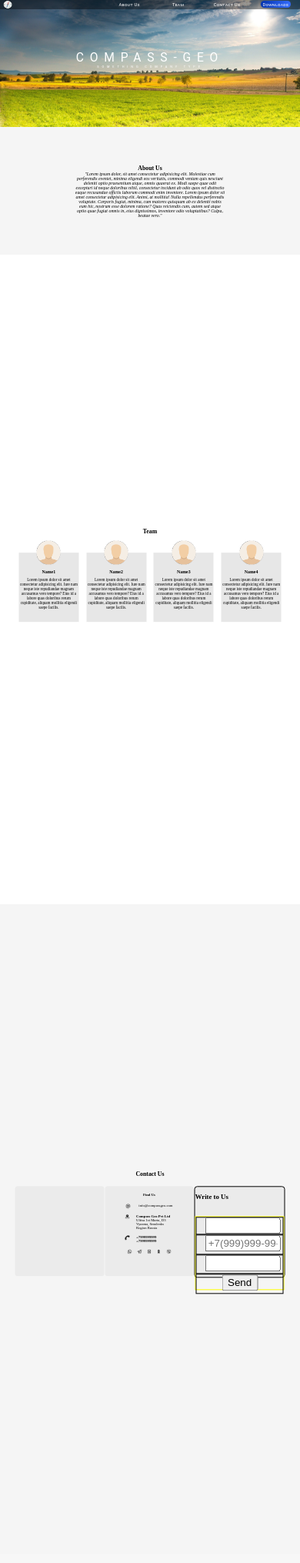
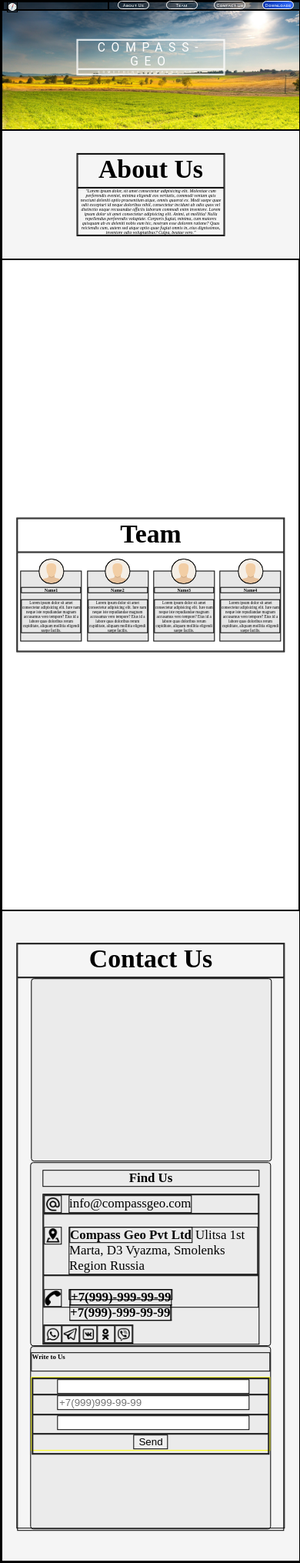
Before and after one commit to yashmadhwal/Compass, a PHP site: page /landingpage.html in a window 390 px wide. Shown: the whole page at 77% size. Before the commit the page ends 1682 px from the top, so only its background shows below. Run offline with PHP 8.4, Linux system fonts and the light colour scheme.

Commit message:
Added Mobile CSS

```diff
--- a/css/css.css
+++ b/css/css.css
@@ -1,6 +1,6 @@
-/* *{
+*{
     border: 1px solid;
-} */
+}
 
 .test{
     border: 1px solid;
@@ -239,6 +239,7 @@ section{
 }
 
     .ContactUsSubElement{
+        position: relative;
         margin-top: 3vw;
         margin-bottom: 3vw;
         width: 33%;
@@ -261,11 +262,12 @@ section{
         width: 16.21vw;
         margin: auto;
         margin-top: 2.27vw;
+        position: relative;
         }
 
         .FindUsIconDisplay{
             display: flex;
-            justify-content: space-around;
+            /* justify-content: space-between; */
 
         }
         .icon{
@@ -285,16 +287,28 @@ section{
 
         #address{
             margin-top:1.96vw;
+            /* height: 3.18vw; */
         }
 
         #phone{
+            height: 3.18vw;
             margin-top:1.96vw;
         }
 
         #findUsSocialMedia{
-            margin-top: 1.96vw;
+            justify-content: space-between;
+            /* margin-top: 1.96vw; */
+            position: absolute;
+            bottom: 0;
         }
 
+
+        #Greybox{
+            width: 90%;
+            margin: auto;
+            margin-top: 2vw;
+            height: 2vw;
+        }
 
         /* Write to Us */
         #WriteToUS{
@@ -352,6 +366,3 @@ section{
             #FormButton{
                 height: 6vw;
             }
-
-
-/* ONLINE CSS */
--- /dev/null
+++ b/css/css_mobile.css
@@ -0,0 +1,159 @@
+@media (max-width: 575.98px){
+
+.sectionHeading{
+    height: 5vh;
+    font-size: 4vh;
+}
+
+/* Contact Us */
+
+#ContactUsArea{
+    width: 90%;
+    height: 90vh;
+}
+
+#ContactUsContent{
+    height: 85vh;
+    display: block;
+}
+
+    .ContactUsSubElement{
+        position: relative;
+        margin-top: 3vw;
+        margin-bottom: 3vw;
+        margin: auto;
+        width: 90%;
+        height: 28vh;
+        background-color: rgba(196, 196, 196, 0.2);
+        border-radius: 1vw;
+    }
+
+
+    #inneriframe{
+        /* position: absolute; */
+        /* top: -10px; */
+        left: 4.3vw;
+        /* width: 100%;
+        height: 100%; */
+      }
+
+    /* Find Us*/
+    h4{
+        font-size: 2vh;
+        width: 90%;
+        margin: auto;
+        margin-top: 2.27vw;
+        text-align: center;
+    }
+
+    #findUsInfo{
+        height: 23vh;
+        width: 90%;
+        margin: auto;
+        margin-top: 1vh;
+        position: relative;
+        }
+
+        .FindUsIconDisplay{
+            display: flex;
+            /* justify-content: space-between; */
+
+        }
+        .icon{
+            height: 2.5vh;
+            width: 2.5vh;
+        }
+
+        .marginfindus{
+            font-size:2vh;
+            margin-left: 2.27vw;
+        }
+
+        #email{
+
+        }
+
+        #address{
+            margin-top:1.96vh;
+            /* height: 3.18vw; */
+        }
+
+        #phone{
+            margin-top:1.96vh;
+            height: 3.18vw;
+        }
+
+        .SMicon{
+            justify-content: space-around;
+        }
+        #findUsSocialMedia{
+            /* justify-content: space-between; */
+            /* margin-top: 1.96vw; */
+            position: absolute;
+            bottom: 0;
+        }
+
+
+
+        #Greybox{
+            display: none;
+        }
+
+        /* Write to Us */
+        #WriteToUS{
+            height: 6vw;
+        }
+
+        #FormArea{
+            height: 24vw;
+            text-align:center;
+            vertical-align:middle;
+        }
+
+        #ResponseForm{
+            height: 24vw;
+        }
+
+        .classForm{
+
+            margin-left: 10%;
+            margin-right: 10%;
+
+        }
+
+            #FormName{
+                height: 20%;
+            }
+
+            #FormNameId{
+                width: 80%;
+                /* height: 80%; */
+
+            }
+
+            #FormNumber{
+                height: 6vw;
+            }
+
+            #FormNumberId{
+                width: 80%;
+                display: inline-block;
+                vertical-align: middle;
+                /* height: 80%; */
+            }
+
+            #FormText{
+                height: 6vw;
+            }
+
+            #FormTextId{
+                width: 80%;
+                vertical-align: middle;
+                /* height: 80%; */
+            }
+
+            #FormButton{
+                height: 6vw;
+            }
+
+}
--- a/landingpage.html
+++ b/landingpage.html
@@ -6,6 +6,7 @@
     <meta name="viewport" content="width=device-width, initial-scale=1.0">
     <title>compass</title>
     <link rel="stylesheet" href="/css/css.css">
+    <link rel="stylesheet" href="/css/css_mobile.css">
     <!-- <link rel="stylesheet" href="https://cdn.jsdelivr.net/npm/bootstrap@4.5.3/dist/css/bootstrap.min.css" integrity="sha384-TX8t27EcRE3e/ihU7zmQxVncDAy5uIKz4rEkgIXeMed4M0jlfIDPvg6uqKI2xXr2" crossorigin="anonymous"> -->
 </head>
 
@@ -112,10 +113,11 @@
                 Contact Us
             </div>
             <div id="ContactUsContent">
+                <!-- Map -->
 
+                <iframe src="https://yandex.ru/map-widget/v1/?um=constructor%3A4a721c420b329df69d848f8c92572fba844088406caf493edaad68bec0b439c0&amp;source=constructor" class="ContactUsSubElement"
+                     id='inneriframe' frameborder="0"></iframe>
 
-                <!-- Map -->
-                <iframe src="https://yandex.ru/map-widget/v1/?um=constructor%3A4a721c420b329df69d848f8c92572fba844088406caf493edaad68bec0b439c0&amp;source=constructor" class="ContactUsSubElement" frameborder="0"></iframe>
 
 
                 <!-- Contact Information Find Us -->
@@ -132,7 +134,7 @@
 
                         <!-- Find Us: address -->
                         <div id="findUsAddress" class="FindUsIconDisplay">
-                            <img src='/images/Icons/icons8-address-50.png' class="icon" style='margin-top:1.96vw;'>
+                            <img src='/images/Icons/icons8-address-50.png' class="icon" style='margin-top:1.96vh;'>
                             <div id="address" class="marginfindus">
                                 <b>Compass Geo Pvt Ltd</b>
                                 Ulitsa 1st Marta, D3
@@ -143,26 +145,33 @@
 
                         <!-- Find Us: phone -->
                         <div id="findUsPhone" class="FindUsIconDisplay">
-                            <img src='/images/Icons/icons8-call-50.png' class="icon" style='margin-top:1.96vw;'>
+                            <img src='/images/Icons/icons8-call-50.png' class="icon" style='margin-top:1.96vh;'>
                             <div id="phone" class="marginfindus">
                                 <b>
-                                    <a href="tel:007999999999" style='color:black; text-decoration: none;' >+7999999999</a>
-                                    <a href="tel:007999999999" style='color:black; text-decoration: none;'>+7999999999</a>
+                                    <a href="tel:007999999999"
+                                        style='color:black; text-decoration: none;'>+7(999)-999-99-99</a><br>
+                                    <a href="tel:007999999999"
+                                        style='color:black; text-decoration: none;'>+7(999)-999-99-99</a>
                                 </b>
                             </div>
                         </div>
 
                         <!-- Find Us: SocialMedia -->
                         <div id="findUsSocialMedia" class="FindUsIconDisplay">
-                            <img src='/images/Icons/icons8-whatsapp-50.png' class="icon">
-                            <img src='/images/Icons/icons8-telegram-app-50.png' class="icon">
-                            <img src='/images/Icons/icons8-vk.com-50.png' class="icon">
-                            <img src='/images/Icons/icons8-odnoklassniki-50.png' class="icon">
-                            <img src='/images/Icons/icons8-viber-50.png' class="icon">
+
+                            <img src='/images/Icons/icons8-whatsapp-50.png' class="SMicon icon">
+                            <img src='/images/Icons/icons8-telegram-app-50.png' class="SMicon icon">
+                            <img src='/images/Icons/icons8-vk.com-50.png' class="SMicon icon">
+                            <img src='/images/Icons/icons8-odnoklassniki-50.png' class="SMicon icon">
+                            <img src='/images/Icons/icons8-viber-50.png' class="SMicon icon">
 
                         </div>
                     </div>
+                    <div id="Greybox">
+
                     </div>
+                </div>
+
 
 
                 <!-- Application -->
@@ -171,8 +180,8 @@
                     <h2 id="WriteToUS" class=''>
                         Write to Us
                     </h2>
-                    <div id='FormArea'  class='test2'>
-                    <form action="" class = '' id="">
+                    <div id='FormArea' class='test2'>
+                        <form action="" class='' id="">
                             <!-- Name Input -->
                             <div id="FormName" class='test'>
                                 <input type="text" id="FormNameId" class='classForm'>
@@ -186,7 +195,7 @@
                                 <input type="text" id="FormTextId" class='classForm'>
                             </div>
 
-                        <div id="FormButton"  class='test'>
+                            <div id="FormButton" class='test'>
                                 <button class='classForm'> Send</button>
                             </div>
                         </form>
```
Lines whose indentation alone changed are shown as unchanged.
